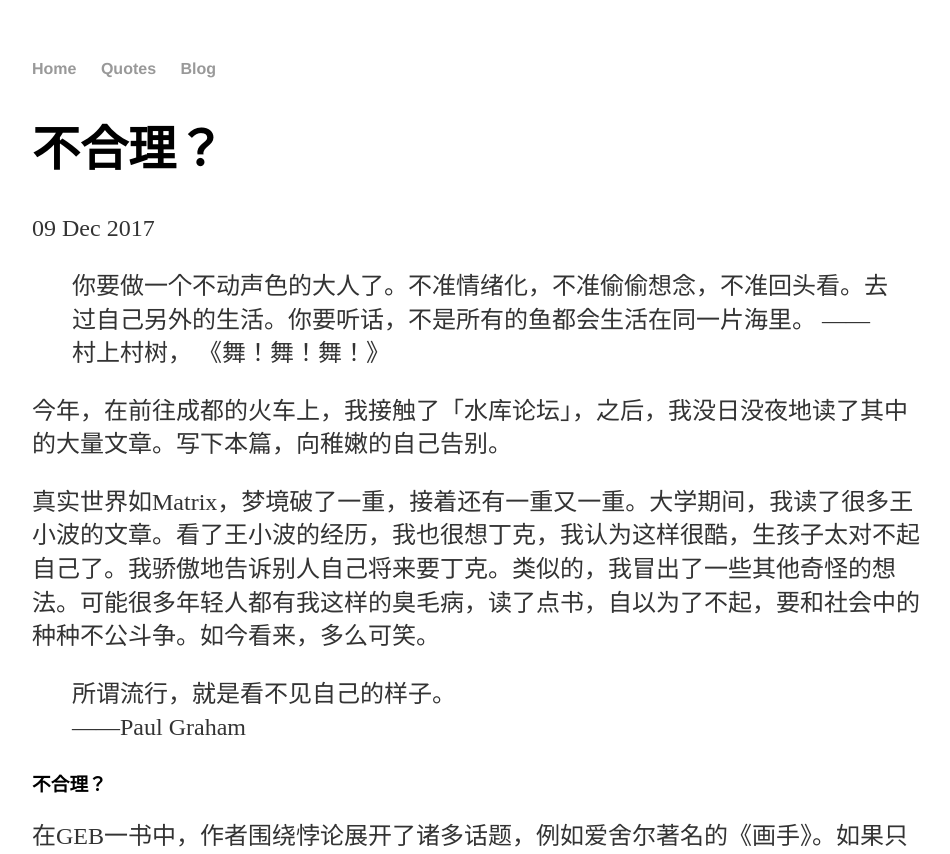
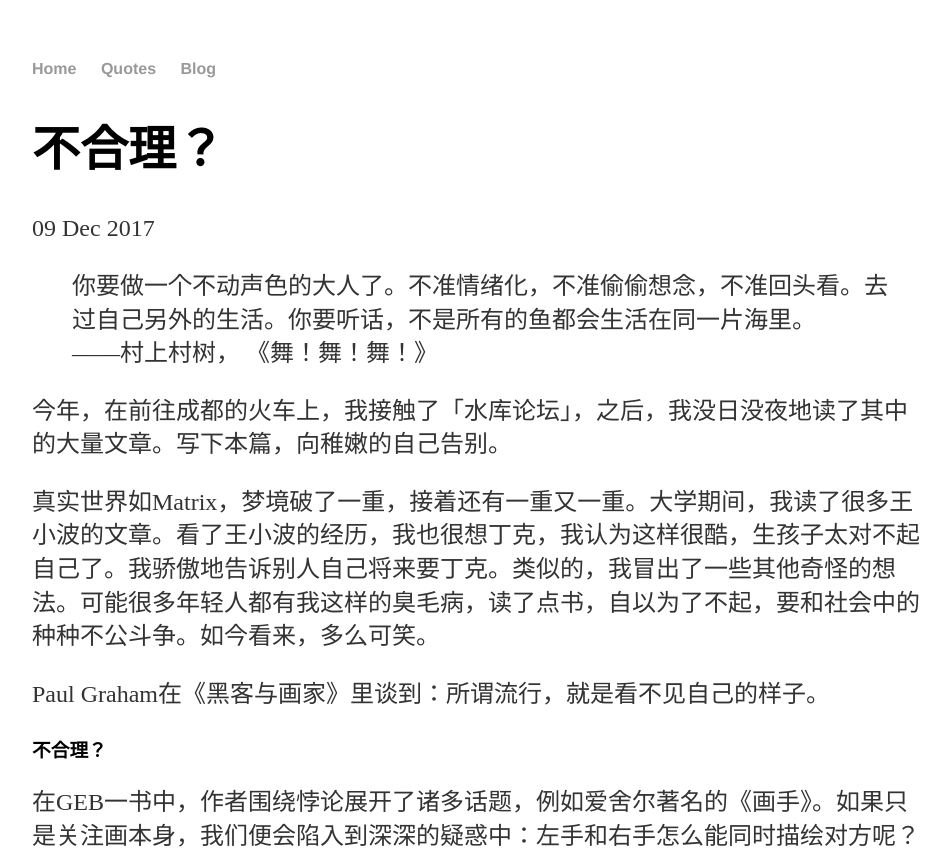
Before and after one commit to terrificjhony/terrificjhony.github.io, a Jekyll site: the page built from _posts/2017-12-9-unfair.md, in a window 1280 px wide and 900 px high, cut to the strip 0-854 px from the top of the window. Shown: the whole strip, without its empty margins (160-1110 px from the left). Built offline with Jekyll 4.4.1, drawn with Linux system fonts in a browser that asks for light colours.

Commit message:
unfair revision

```diff
--- a/_posts/2017-12-9-unfair.md
+++ b/_posts/2017-12-9-unfair.md
@@ -6,15 +6,14 @@ date: 2017-12-9
 
 
 > 你要做一个不动声色的大人了。不准情绪化，不准偷偷想念，不准回头看。去过自己另外的生活。你要听话，不是所有的鱼都会生活在同一片海里。
-			——村上村树， 《舞！舞！舞！》
+——村上村树， 《舞！舞！舞！》
 
 
 今年，在前往成都的火车上，我接触了「水库论坛」，之后，我没日没夜地读了其中的大量文章。写下本篇，向稚嫩的自己告别。
 
 真实世界如Matrix，梦境破了一重，接着还有一重又一重。大学期间，我读了很多王小波的文章。看了王小波的经历，我也很想丁克，我认为这样很酷，生孩子太对不起自己了。我骄傲地告诉别人自己将来要丁克。类似的，我冒出了一些其他奇怪的想法。可能很多年轻人都有我这样的臭毛病，读了点书，自以为了不起，要和社会中的种种不公斗争。如今看来，多么可笑。
 
-> 所谓流行，就是看不见自己的样子。
-——Paul Graham
+Paul Graham在《黑客与画家》里谈到：所谓流行，就是看不见自己的样子。
 
 
 ### 不合理？
```
